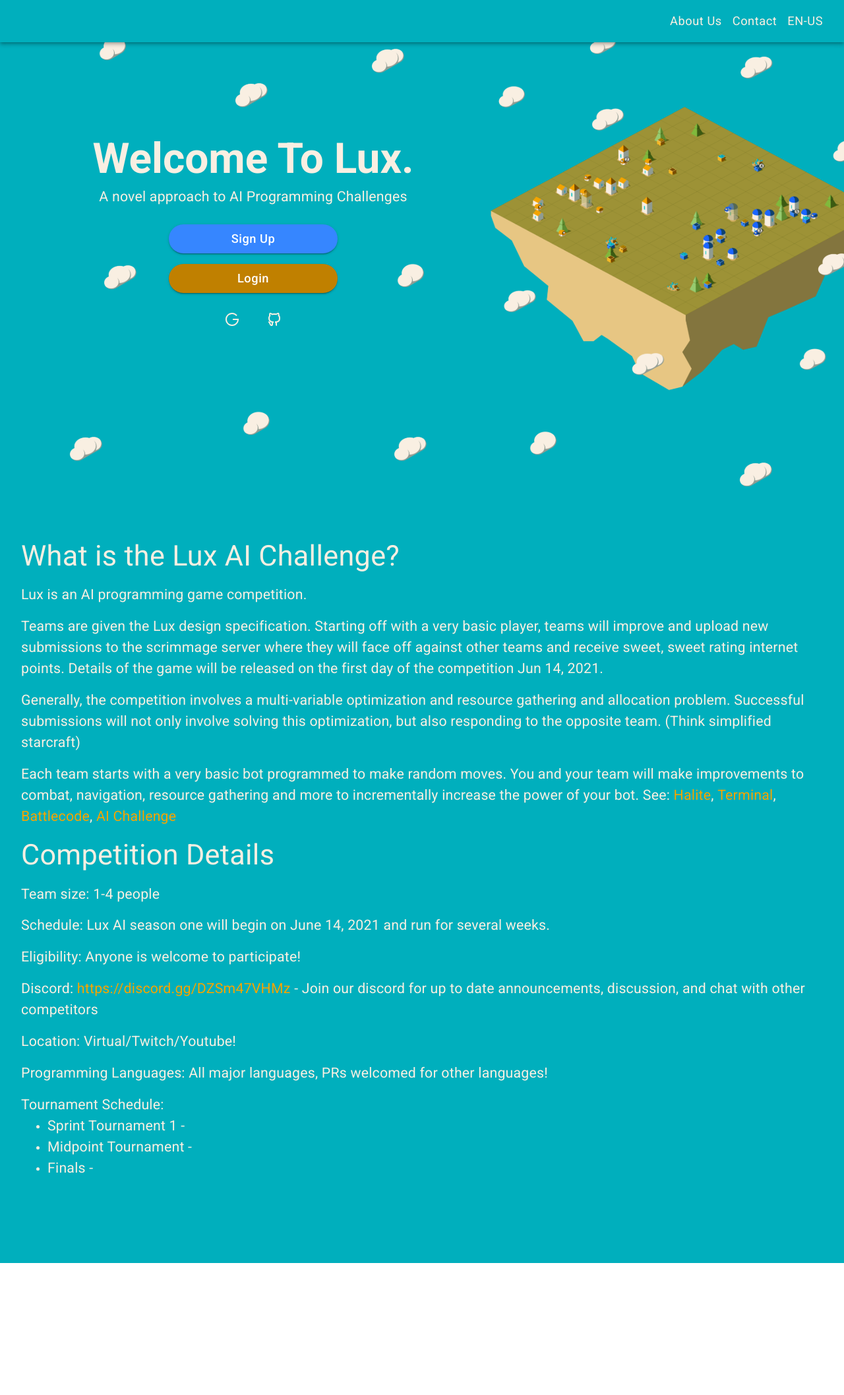
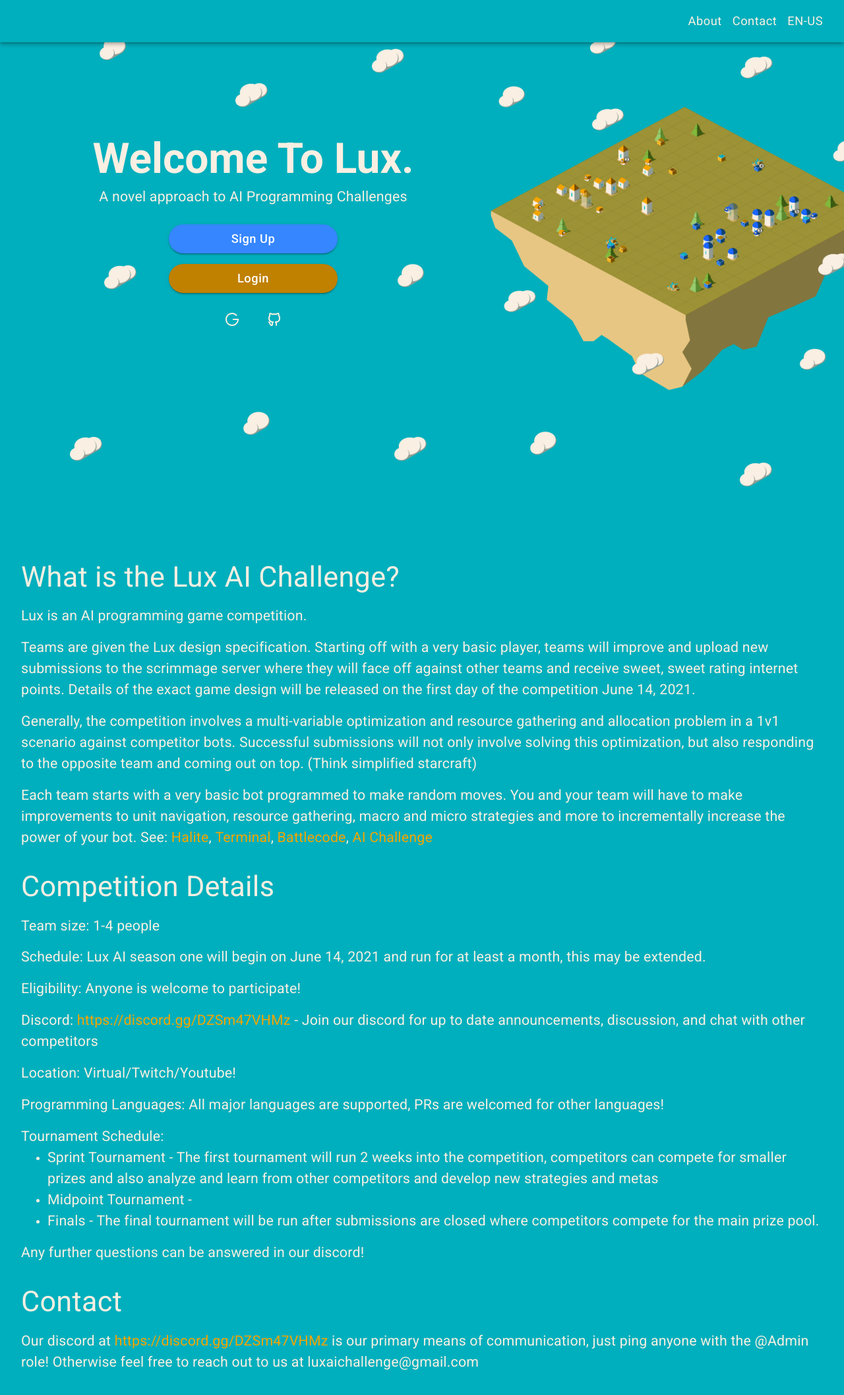
Before and after one commit to Lux-AI-Challenge/static-site, a React (Create React App) app: page / in a window 1280 px wide. Shown: the top 2114 px of the page at 66% size. Before the commit the page ends 1914 px from the top, so only its background shows below. Built offline with nearby package versions, Linux system fonts and the light colour scheme.

Commit message:
header links and more info

```diff
--- a/package.json
+++ b/package.json
@@ -13,6 +13,8 @@
     "@types/react": "^16.14.2",
     "@types/react-dom": "^16.9.10",
     "@types/react-router-dom": "^5.1.7",
+    "@types/react-router-hash-link": "^1.2.1",
+    "axios": "^0.21.1",
     "i18next": "^19.8.4",
     "i18next-browser-languagedetector": "^6.0.1",
     "prettier": "^2.2.1",
@@ -21,6 +23,7 @@
     "react-hook-form": "^6.14.1",
     "react-i18next": "^11.8.5",
     "react-router-dom": "^5.2.0",
+    "react-router-hash-link": "^2.3.1",
     "react-scripts": "4.0.1",
     "typescript": "^4.1.3",
     "web-vitals": "^0.2.4"
--- a/src/components/Header/index.tsx
+++ b/src/components/Header/index.tsx
@@ -9,7 +9,8 @@
   MenuItem,
 } from '@material-ui/core';
 import React from 'react';
-import { Link } from 'react-router-dom';
+// import { Link } from 'react-router-dom';
+import { HashLink } from 'react-router-hash-link';
 import { useTranslation } from 'react-i18next';
 import './index.css';
 import LanguageContext from 'LanguageContext';
@@ -46,12 +47,12 @@
         <Toolbar>
           <div className="spacer"></div>
           <div className="header-tabs">
-            <Link to="#about">
+            <HashLink to="#about">
               <Button>{t('About Us')}</Button>
-            </Link>
-            <Link to="#contact">
+            </HashLink>
+            <HashLink to="#contact">
               <Button>{t('Contact')}</Button>
-            </Link>
+            </HashLink>
             <Button
               aria-controls="simple-menu"
               aria-haspopup="true"
--- a/src/locales/en.json
+++ b/src/locales/en.json
@@ -1,6 +1,6 @@
 {
   "Header": {
-    "About Us": "About Us",
+    "About Us": "About",
     "Contact": "Contact"
   },
   "Home": {
@@ -11,25 +11,32 @@
     "sec1": {
       "title": "What is the Lux AI Challenge?",
       "body1": "Lux is an AI programming game competition.",
-      "body2": "Teams are given the Lux design specification. Starting off with a very basic player, teams will improve and upload new submissions to the scrimmage server where they will face off against other teams and receive sweet, sweet rating internet points. Details of the game will be released on the first day of the competition Jun 14, 2021.",
-      "body3": "Generally, the competition involves a multi-variable optimization and resource gathering and allocation problem. Successful submissions will not only involve solving this optimization, but also responding to the opposite team. (Think simplified starcraft)",
-      "body4": "Each team starts with a very basic bot programmed to make random moves. You and your team will make improvements to combat, navigation, resource gathering and more to incrementally increase the power of your bot. See: "
+      "body2": "Teams are given the Lux design specification. Starting off with a very basic player, teams will improve and upload new submissions to the scrimmage server where they will face off against other teams and receive sweet, sweet rating internet points. Details of the exact game design will be released on the first day of the competition June 14, 2021.",
+      "body3": "Generally, the competition involves a multi-variable optimization and resource gathering and allocation problem in a 1v1 scenario against competitor bots. Successful submissions will not only involve solving this optimization, but also responding to the opposite team and coming out on top. (Think simplified starcraft)",
+      "body4": "Each team starts with a very basic bot programmed to make random moves. You and your team will have to make improvements to unit navigation, resource gathering, macro and micro strategies and more to incrementally increase the power of your bot. See: "
     },
     "details": {
       "title": "Competition Details",
       "body1": "Team size: 1-4 people",
-      "body2": "Schedule: Lux AI season one will begin on June 14, 2021 and run for several weeks.",
+      "body2": "Schedule: Lux AI season one will begin on June 14, 2021 and run for at least a month, this may be extended.",
       "body3": "Eligibility: Anyone is welcome to participate!",
       "disc": "Join our discord for up to date announcements, discussion, and chat with other competitors",
       "body4": "Location: Virtual/Twitch/Youtube!",
-      "body5": "Programming Languages: All major languages, PRs welcomed for other languages!",
+      "body5": "Programming Languages: All major languages are supported, PRs are welcomed for other languages!",
       "tschedule": {
         "1": "Tournament Schedule:",
-        "2": "Sprint Tournament 1 - ",
+        "2": "Sprint Tournament - The first tournament will run 2 weeks into the competition, competitors can compete for smaller prizes and also analyze and learn from other competitors and develop new strategies and metas",
         "3": "Midpoint Tournament - ",
-        "4": "Finals - "
-      }
+        "4": "Finals - The final tournament will be run after submissions are closed where competitors compete for the main prize pool."
+      },
+      "body6": "Any further questions can be answered in our discord!"
 
+    },
+    "contact": {
+      "title": "Contact",
+      "body1-1": "Our discord at",
+      "body1-2": "is our primary means of communication, just ping anyone with the @Admin role! Otherwise feel free to reach out to us at luxaichallenge@gmail.com",
+      "body2": ""
     }
   }
 }
--- a/src/pages/Home/index.css
+++ b/src/pages/Home/index.css
@@ -1,6 +1,9 @@
 .HomePage {
   background-color: #00AFBD;
   transition: all 0.2s;
+}
+.HomePage .container h4 {
+  margin-top: 2rem;
 }
 .HomePage .container .tourney-list {
   margin: 0;
--- a/src/pages/Home/index.tsx
+++ b/src/pages/Home/index.tsx
@@ -38,7 +38,8 @@
 });
 theme = responsiveFontSizes(theme);
 const HomePage = () => {
-  const night = new Date().getHours() > 16;
+  // const night = new Date().getHours() > 16;
+  const night = false;
   const useStyles = makeStyles((theme: Theme) => {
     return createStyles({
       homePage: {
@@ -127,7 +128,7 @@
           </div>
         </div>
         <main className="container">
-          <section>
+          <section id="about">
             <Typography variant="h4">{t('sec1.title')}</Typography>
             <Typography variant="body1">{t('sec1.body1')}</Typography>
             <Typography variant="body1">{t('sec1.body2')}</Typography>
@@ -195,6 +196,22 @@
                 );
               })}
             </ul>
+            <Typography variant="body1">{t('details.body6')}</Typography>
+          </section>
+          <section id="contact">
+            <Typography variant="h4">{t('contact.title')}</Typography>
+            <Typography variant="body1">
+              {t('contact.body1-1')}{' '}
+              <Link
+                href="https://discord.gg/DZSm47VHMz"
+                color="secondary"
+                target="blank"
+              >
+                https://discord.gg/DZSm47VHMz
+              </Link>{' '}
+              {t('contact.body1-2')}
+            </Typography>
+            <Typography variant="body1">{t('contact.body2')}</Typography>
           </section>
         </main>
       </div>
--- a/src/styles/base.css
+++ b/src/styles/base.css
@@ -18,6 +18,7 @@
 body {
   margin: 0;
   color: #F9EFE2;
+  scroll-behavior: smooth;
 }
 
 code {
```
Also changed, not shown: src/components/SignupForm/index.tsx (added, +8 -0 lines), 1 other file (tests, documents, lock files or other folders).
